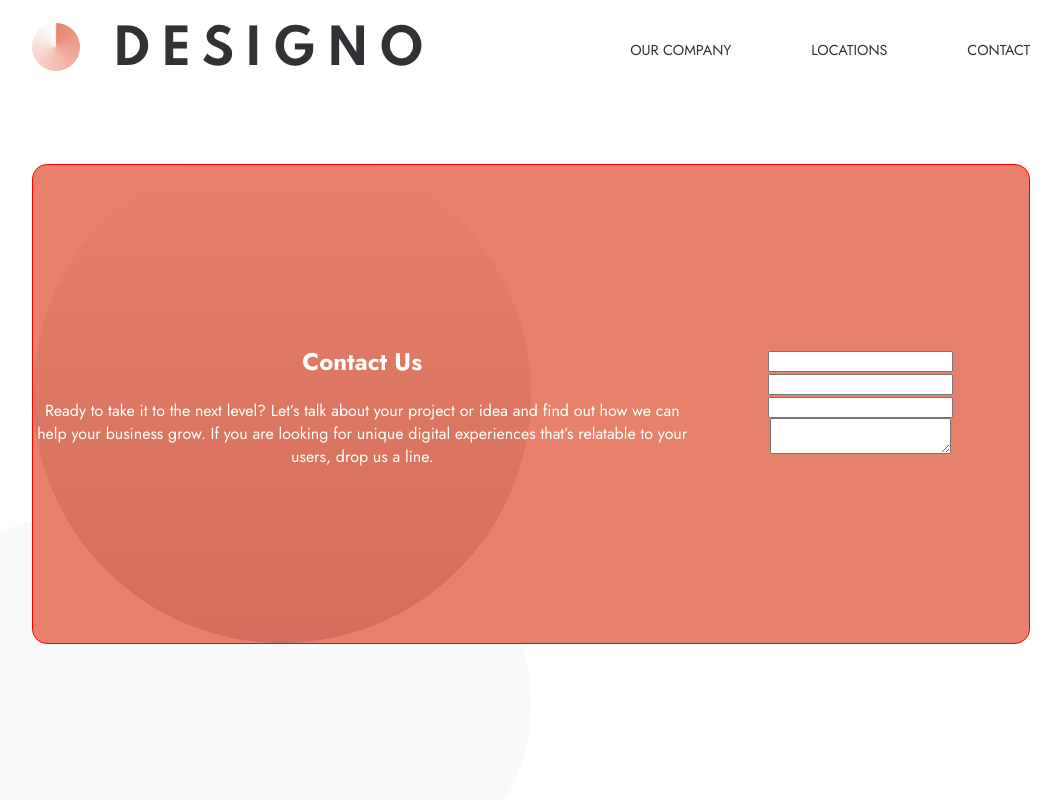
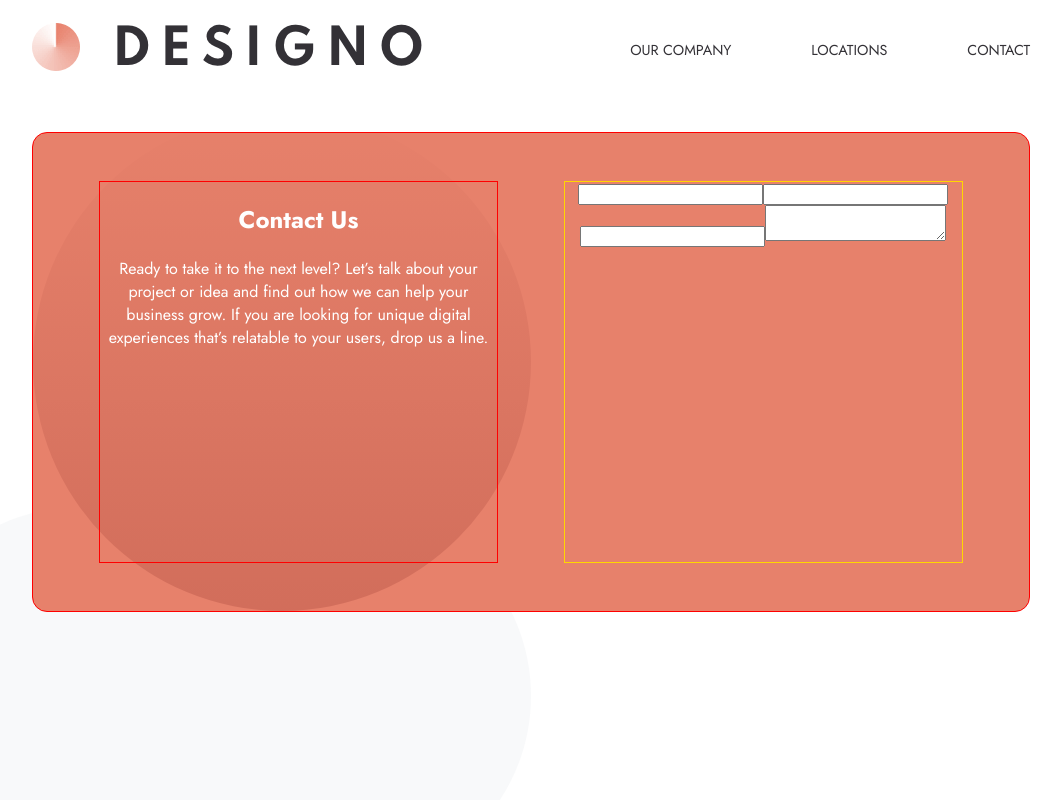
Before and after one commit to SJellen/designo, a Next.js app: page /contact in a window 1280 px wide. Shown: the top 800 px of the page, without its empty margins (109-1170 px from the left). Built offline with nearby package versions, Linux system fonts and the light colour scheme.

Commit message:
work on Contact/Hero

```diff
--- a/components/Contact/Hero.js
+++ b/components/Contact/Hero.js
@@ -4,11 +4,11 @@ export default function About() {
 
     return (
         <div className={styles.container}>
-            <div>
+            <div className={styles.textContainer}>
                <h2>Contact Us</h2>
                 <p>Ready to take it to the next level? Let’s talk about your project or idea and find out how we can help your business grow. If you are looking for unique digital experiences that’s relatable to your users, drop us a line.</p>
             </div>
-            <div>
+            <div className={styles.form}>
                 <input></input>
                 <input></input>
                 <input></input>
--- a/styles/Contact/Hero.module.scss
+++ b/styles/Contact/Hero.module.scss
@@ -5,7 +5,7 @@
     height: 480px;
     border-radius: 15px;
     border: 1px solid red;
-    margin: 4rem auto;
+    margin: 2rem auto;
     background-color: V.$peach;
     background-image: url("../../public/assets/contact/desktop/bg-pattern-hero-desktop.svg");
     background-repeat: no-repeat;
@@ -14,9 +14,22 @@
     background-position-x: left;
     color: V.$white;
     display: flex;
-    justify-content: center;
+    justify-content: space-evenly;
     align-items: center;
     text-align: center;
+    flex-direction: row;
+}
+
+.textContainer {
+    border: 1px solid red;
+    width: 40%;
+    height: 80%;
+}
+
+.form {
+    border: 1px solid gold;
+    width: 40%;
+    height: 80%;
 }
 
 @media only screen and (max-width: 900px) {
```
